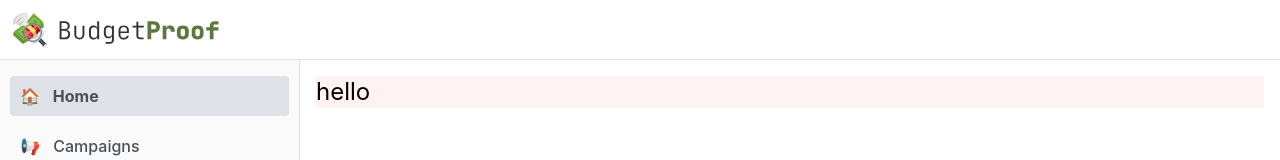
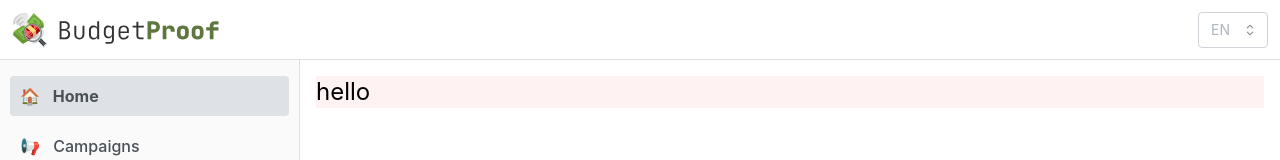
Before and after one commit to odc-2024/budgetproof-frontend, a React (Vite) app: page / in a window 1280 px wide. Shown: the top 160 px of the page. Built offline with nearby package versions, Linux system fonts and the light colour scheme.

Commit message:
feat: language select

```diff
--- /dev/null
+++ b/src/components/LanguageSelect.tsx
@@ -0,0 +1,60 @@
+import React from 'react';
+
+import { useTranslation } from 'react-i18next';
+import { Select } from '@mantine/core';
+
+interface LanguageDetails {
+  nativeName: string;
+}
+
+interface Languages {
+  [key: string]: LanguageDetails;
+}
+
+const lngs: Languages = {
+  en: { nativeName: 'EN' },
+  ru: { nativeName: 'РУ' },
+  uz: { nativeName: 'UZ' },
+};
+
+const LanguageSelect: React.FC = () => {
+  const { i18n } = useTranslation();
+  const [placeholder, setPlaceholder] = React.useState('');
+
+  const languageOptions = Object.keys(lngs).map((lng) => ({
+    value: lng,
+    label: lngs[lng].nativeName,
+  }));
+
+  const formatLanguageCode = (code: string) => {
+    switch (code) {
+      case 'en':
+        return 'EN';
+      case 'ru':
+        return 'РУ';
+      case 'uz':
+        return 'UZ';
+      default:
+        return 'EN';
+    }
+  };
+  const handleLanguageChange = (language: string) => {
+    i18n.changeLanguage(language);
+    setPlaceholder(formatLanguageCode(language));
+  };
+
+  React.useEffect(() => {
+    setPlaceholder(formatLanguageCode(i18n.language));
+  }, [i18n.language]);
+
+  return (
+    <Select
+      w={70}
+      data={languageOptions}
+      onSelect={() => handleLanguageChange}
+      placeholder={placeholder}
+    />
+  );
+};
+
+export default LanguageSelect;
--- a/src/components/Layout/DefaultLayout.tsx
+++ b/src/components/Layout/DefaultLayout.tsx
@@ -3,6 +3,8 @@ import { AppShell, Burger } from '@mantine/core';
 import { useDisclosure } from '@mantine/hooks';
 import LogoFull from '@/assets/logo-full.svg';
 import Navbar from '@/components/Navbar/Navbar';
+import LanguageSelect from '@/components/LanguageSelect.tsx';
+
 const DefaultLayout: React.FC<{
   children: React.ReactNode;
 }> = ({ children }) => {
@@ -17,7 +19,7 @@ const DefaultLayout: React.FC<{
       }}
       padding="md"
     >
-      <AppShell.Header className="flex items-center px-3">
+      <AppShell.Header className="flex items-center justify-between px-3">
         <Burger
           opened={opened}
           onClick={toggle}
@@ -26,6 +28,7 @@ const DefaultLayout: React.FC<{
           className="mr-2"
         />
         <img src={LogoFull} className="h-[36px]" />
+        <LanguageSelect />
       </AppShell.Header>
 
       <AppShell.Navbar p="md" className="!bg-neutral-50">
--- a/src/i18n.ts
+++ b/src/i18n.ts
@@ -10,7 +10,23 @@ i18next
     resources: {
       en: {
         translation: {
-          logo: 'Logo',
+          current: 'Current',
+          upcoming: 'Upcoming',
+          past: 'Past',
+        },
+      },
+      ru: {
+        translation: {
+          current: 'Текущие',
+          upcoming: 'Будущие',
+          past: 'Прошлые',
+        },
+      },
+      uz: {
+        translation: {
+          current: 'Hozirgi',
+          upcoming: 'Kevatkan',
+          past: 'Otkan',
         },
       },
     },
--- a/src/views/CampaignsView.tsx
+++ b/src/views/CampaignsView.tsx
@@ -4,6 +4,7 @@ import CampaignsCard from '@/components/campaigns/CampaignsCard.tsx';
 import DefaultLayout from '@/components/Layout/DefaultLayout.tsx';
 import { CampaignStatus } from '@/types';
 import { Link } from 'react-router-dom';
+import { useTranslation } from 'react-i18next';
 
 const campaigns = [
   { item: <CampaignsCard />, link: '/campaigns/view' },
@@ -12,12 +13,13 @@ const campaigns = [
 ];
 
 const CampaignsView: React.FC = () => {
+  const { t } = useTranslation();
   const [status, setStatus] = React.useState<CampaignStatus>(CampaignStatus.Current);
 
   const statuses = {
-    [CampaignStatus.Current]: 'Current',
-    [CampaignStatus.Upcoming]: 'Upcoming',
-    [CampaignStatus.Past]: 'Past',
+    [CampaignStatus.Current]: t('current'),
+    [CampaignStatus.Upcoming]: t('upcoming'),
+    [CampaignStatus.Past]: t('past'),
   };
 
   return (
```
